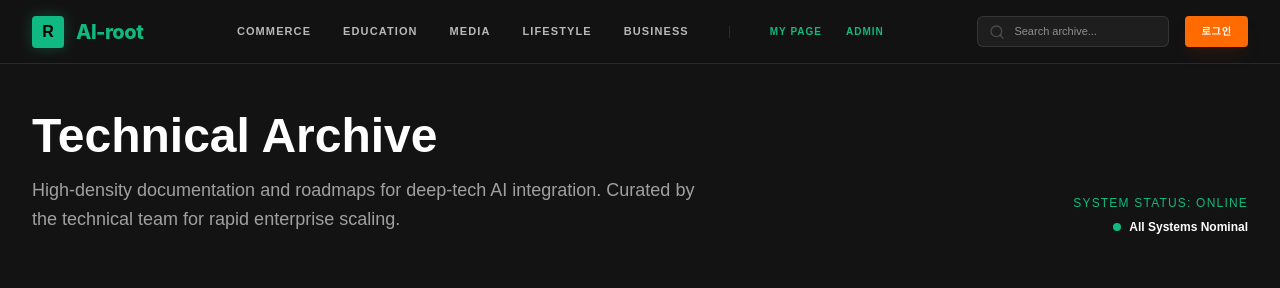
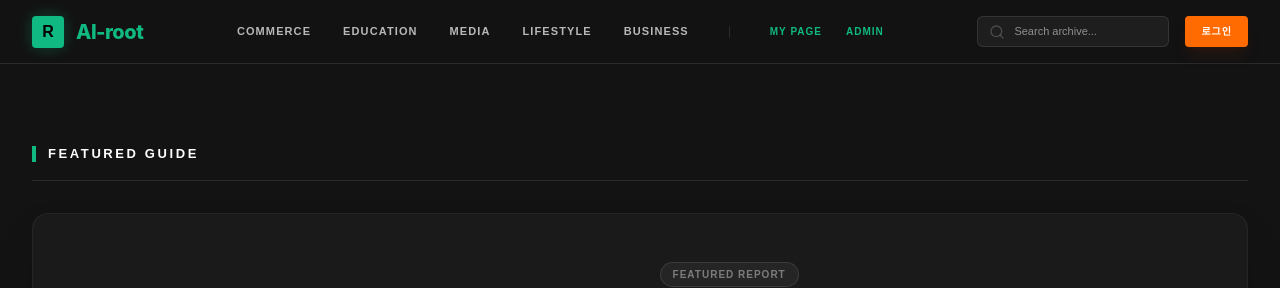
Before and after one commit to yuho75/Beyond-HRD, a Next.js app in the folder 02_AI-root/: page / in a window 1280 px wide. Shown: the top 288 px of the page. Built offline with nearby package versions, Linux system fonts and the light colour scheme; a web font is replaced by a local one.

Commit message:
UI: Remove Technical Archive header section

```diff
--- a/02_AI-root/src/app/page.tsx
+++ b/02_AI-root/src/app/page.tsx
@@ -59,21 +59,7 @@ export default function Home() {
       {/* Main Content */}
       <main className="px-8 py-12 max-w-7xl mx-auto w-full flex-grow flex flex-col gap-12">
         {/* Header */}
-        <div className="flex flex-col md:flex-row md:items-end justify-between gap-6">
-          <div>
-            <h1 className="text-4xl md:text-5xl font-bold text-white mb-4">Technical Archive</h1>
-            <p className="text-white/60 max-w-2xl text-lg leading-relaxed">
-              High-density documentation and roadmaps for deep-tech AI integration. Curated by the technical team for rapid enterprise scaling.
-            </p>
-          </div>
-          <div className="hidden sm:block text-right">
-            <span className="font-technical-sm uppercase text-emerald-tech tracking-widest block mb-2 text-xs">System Status: Online</span>
-            <div className="flex items-center gap-2 justify-end">
-              <span className="h-2 w-2 rounded-full bg-emerald-tech animate-pulse"></span>
-              <span className="font-technical-sm text-white text-xs font-bold">All Systems Nominal</span>
-            </div>
-          </div>
-        </div>
+
 
         <div className="flex flex-col gap-16 mt-8">
           {/* Grid Content */}
```
